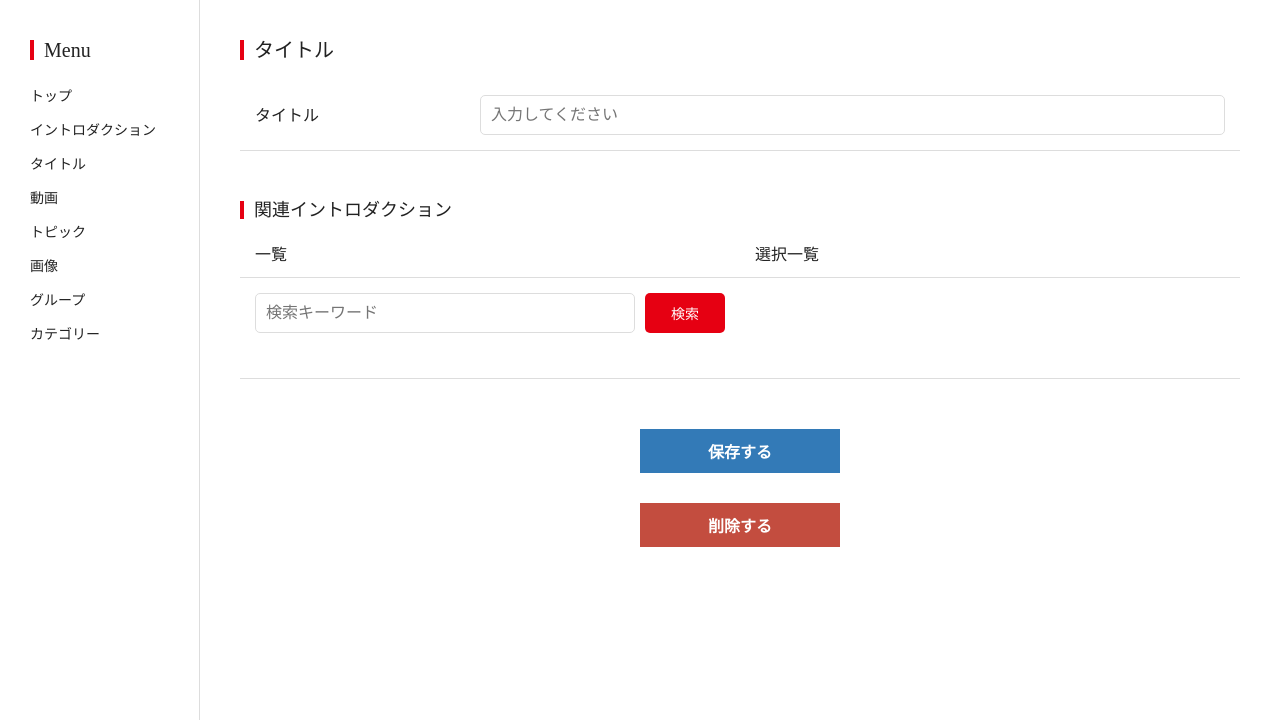
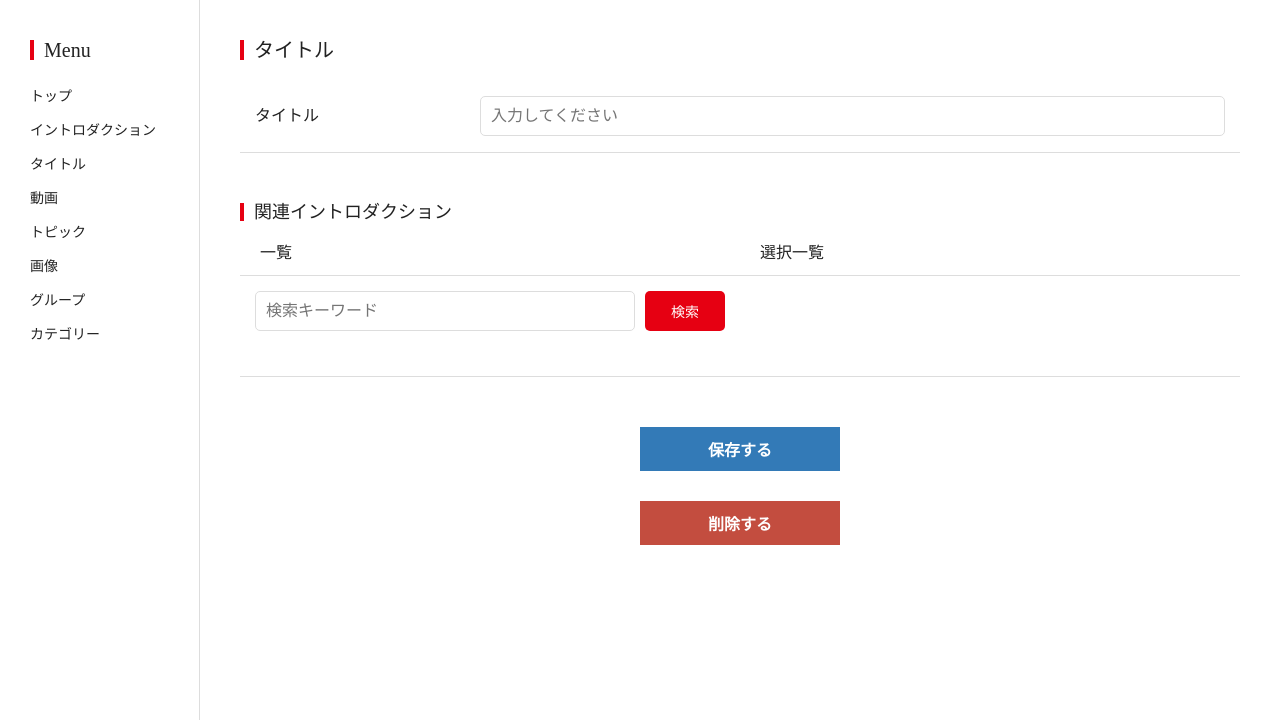
Before and after one commit to ShinjiroMoriya/cms, a Python web app: template templates/title.html in a window 1280 px wide. Shown: the part 80-800 px from the top of the page. Run offline with Jinja, Linux system fonts and the light colour scheme; the template is opened without the code that fills it, so the values that code supplies are empty.

Commit message:
make it better

```diff
--- a/resources/scss/style.scss
+++ b/resources/scss/style.scss
@@ -129,11 +129,21 @@
         text-align: left;
         font-size: 16px;
         line-height: 1.5;
-        padding: 24px 10px 10px 15px;
+        padding: 24px 10px 24px 15px;
         vertical-align: top;
     }
     &._no_space {
         margin: 0;
+    }
+    &._relation {
+        th
+        {
+            text-align: left;
+            font-size: 16px;
+            line-height: 1.5;
+            padding: 20px 10px 10px 20px;
+            vertical-align: top;
+        }
     }
 }
 .table_date
@@ -363,7 +373,7 @@
         li {
             margin: 0 0 10px 0;
             font-size: 16px;
-            line-height: 1.5;
+            line-height: 16px;
             &:first-child
             {
                 padding: 10px 0 0 0;
--- a/templates/parts/relation_parts.html
+++ b/templates/parts/relation_parts.html
@@ -1,6 +1,6 @@
 {%- macro videos(videos, lang, video_id='') %}
 <p class="page_sub_title">関連動画</p>
-<table class="table">
+<table class="table _relation">
     <tr>
         <th>一覧</th>
         <th>選択一覧</th>
@@ -26,7 +26,7 @@
 
 {%- macro titles(titles, lang) %}
 <p class="page_sub_title">タイトル</p>
-<table class="table">
+<table class="table _relation">
     <tr>
         <th>一覧</th>
         <th>選択一覧</th>
@@ -52,7 +52,7 @@
 
 {%- macro topics(topics, lang) %}
 <p class="page_sub_title">関連トピック</p>
-<table class="table">
+<table class="table _relation">
     <tr>
         <th>一覧</th>
         <th>選択一覧</th>
@@ -78,7 +78,7 @@
 
 {%- macro introductions(introductions, lang) %}
 <p class="page_sub_title">関連イントロダクション</p>
-<table class="table">
+<table class="table _relation">
     <tr>
         <th>一覧</th>
         <th>選択一覧</th>
@@ -103,7 +103,7 @@
 {%- endmacro %}
 
 {%- macro categories(categories, groups) %}
-<table class="table">
+<table class="table _relation">
     <tr>
         <th>カテゴリー一覧</th>
         <th>選択一覧</th>
```
Also changed, not shown: assets/css/style.css.
